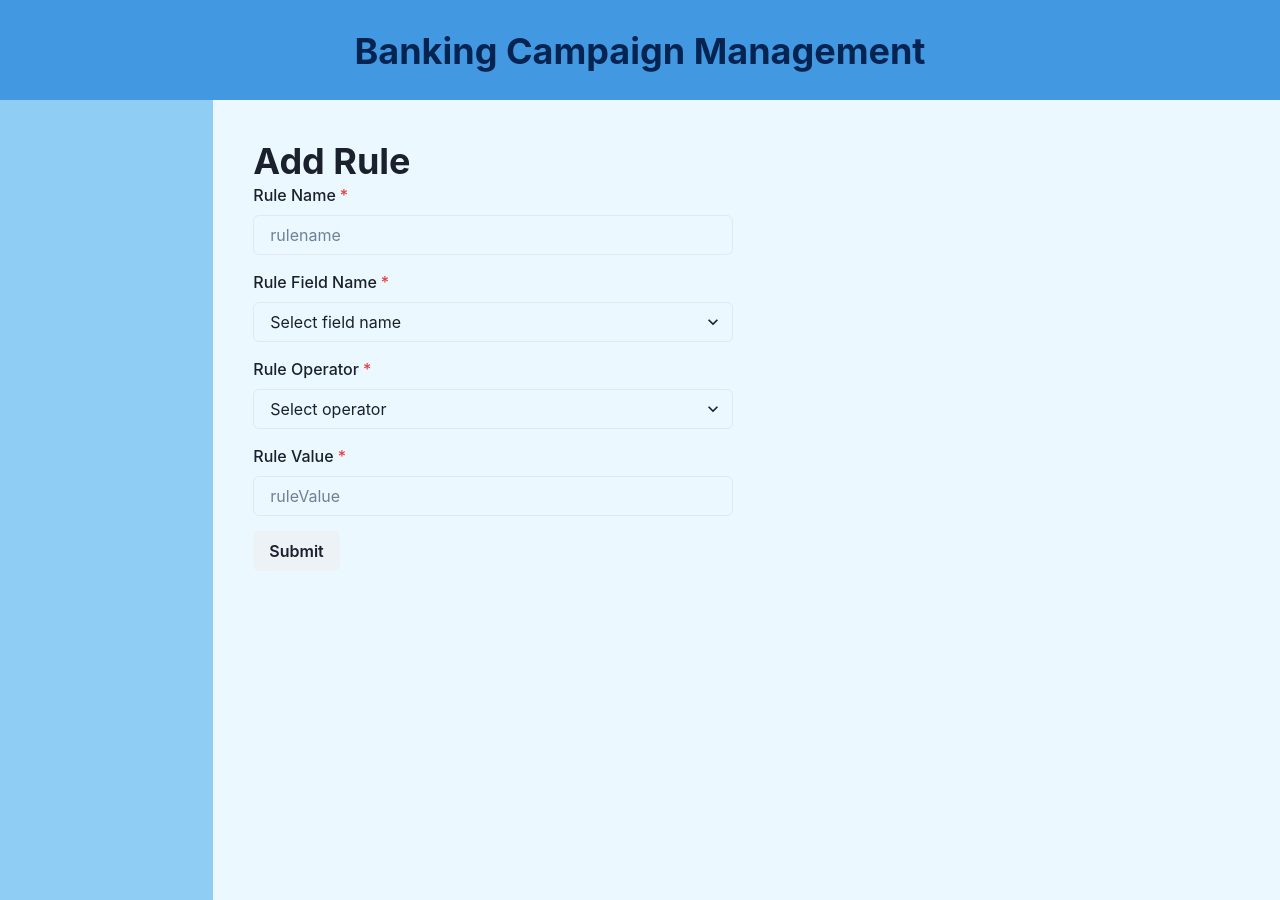
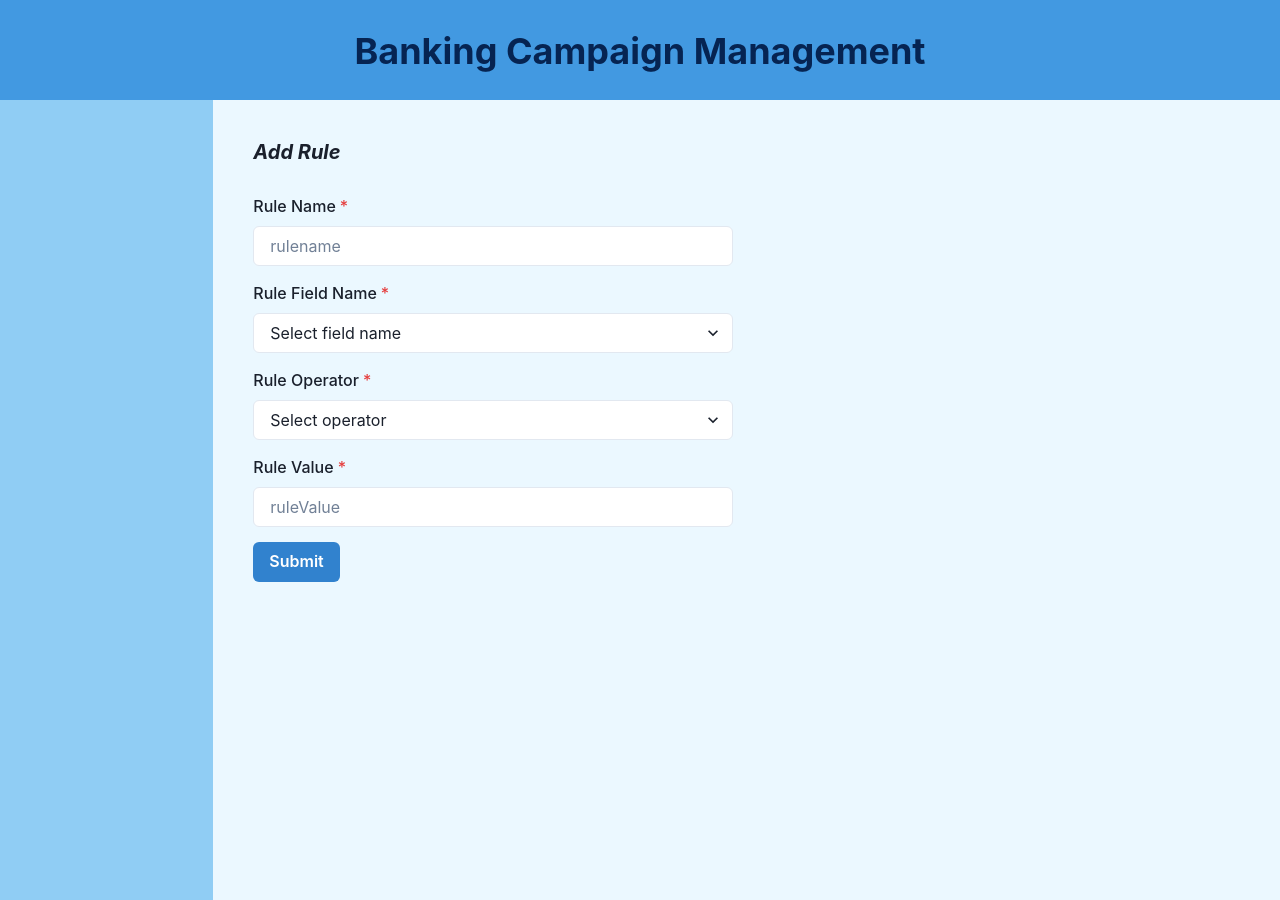
Before and after one commit to shwetakadam5/banking-campaign-management, a React (Vite) app in the folder bcm-client/: page /createrule in a window 1280 px wide. Built offline with nearby package versions, Linux system fonts and the light colour scheme.

Commit message:
UI changes

```diff
--- a/bcm-client/src/pages/AddProduct.jsx
+++ b/bcm-client/src/pages/AddProduct.jsx
@@ -139,14 +139,23 @@ const AddProduct = () => {
         </GridItem>
         <GridItem as="main" colSpan={{ base: 6, md: 3, lg: 4, xl: 5 }} p="40px">
           <Box maxW="480px">
-            <Heading as="h6"> Add Product </Heading>
-            {error && <Text color={"red.500"}>{"Something went wrong"}</Text>}
+            <Heading as="h6" mb="30px" fontSize={"20px"} fontStyle={"italic"}>
+              Add Product
+            </Heading>
+            {error && (
+              <Text color={"red.500"}>
+                {
+                  "Something went wrong.\nProduct should have atleast 1 Rule and maximum 4 Rules"
+                }
+              </Text>
+            )}
 
             <form onSubmit={handleAddProductFormSubmit}>
               <ToastContainer />
               <FormControl isRequired mb="15px">
                 <FormLabel htmlFor="productName">Product Name</FormLabel>
                 <Input
+                  bg="white"
                   placeholder="productName"
                   name="productName"
                   type="input"
@@ -171,6 +180,7 @@ const AddProduct = () => {
                 /> */}
 
                 <Select
+                  bg="white"
                   placeholder="Select product type"
                   onChange={handleAddProductFormChange}
                   name="productType"
@@ -198,6 +208,7 @@ const AddProduct = () => {
                   Product Description
                 </FormLabel>
                 <Input
+                  bg="white"
                   placeholder="productDescription"
                   name="productDescription"
                   type="input"
@@ -210,41 +221,6 @@ const AddProduct = () => {
                   </FormHelperText>
                 )}
               </FormControl>
-
-              {/* <FormControl isRequired mb="15px">
-                <FormLabel htmlFor="rules">Rules</FormLabel>
-                <Select
-                  variant="outline"
-                  placeholder="Select operator"
-                  onChange={handleAddProductFormChange}
-                  name="rules"
-                  multiple={true}
-                >
-                  {rules &&
-                    rules.map((rule) => (
-                      <option key={rule._id} value={rule._id}>
-                        {rule.ruleName}
-                      </option>
-                    ))}
-                </Select>
-              </FormControl> */}
-              {/* <FormControl isRequired mb="15px">
-                <FormLabel htmlFor="ruleName">Rule Value</FormLabel>
-                <select
-                  id="my-select-1"
-                  name="rulesTry"
-                  multiple={true}
-                  value={rules}
-                  onChange={handleAddProductFormChange}
-                >
-                  {rules &&
-                    rules.map((rule) => (
-                      {value :{rule._id}
-                        label : {rule.ruleName}
-}
-                    ))}
-                </select>
-              </FormControl> */}
 
               <FormControl mb="15px">
                 <FormLabel htmlFor="ruleName">Rule Value</FormLabel>
@@ -263,7 +239,9 @@ const AddProduct = () => {
                 ></MultiSelect>
               </FormControl>
               <FormControl mb="15px">
-                <Button type="submit">Submit</Button>
+                <Button colorScheme={"blue"} type="submit">
+                  Submit
+                </Button>
               </FormControl>
             </form>
           </Box>
--- a/bcm-client/src/pages/AddRule.jsx
+++ b/bcm-client/src/pages/AddRule.jsx
@@ -109,7 +109,9 @@ const AddRule = () => {
         </GridItem>
         <GridItem as="main" colSpan={{ base: 6, md: 3, lg: 4, xl: 5 }} p="40px">
           <Box maxW="480px">
-            <Heading as="h6"> Add Rule </Heading>
+            <Heading as="h6" mb="30px" fontSize={"20px"} fontStyle={"italic"}>
+              Add Rule
+            </Heading>
             {error && <Text color={"red.500"}>{"Something went wrong"}</Text>}
 
             <form onSubmit={handleAddRuleFormSubmit}>
@@ -117,6 +119,7 @@ const AddRule = () => {
               <FormControl isRequired mb="15px">
                 <FormLabel htmlFor="ruleName">Rule Name</FormLabel>
                 <Input
+                  bg="white"
                   placeholder="rulename"
                   name="ruleName"
                   type="input"
@@ -134,6 +137,7 @@ const AddRule = () => {
                 <FormLabel htmlFor="ruleName">Rule Field Name</FormLabel>
 
                 <Select
+                  bg="white"
                   placeholder="Select field name"
                   onChange={handleAddRuleFormChange}
                   name="ruleOperandField"
@@ -174,6 +178,7 @@ const AddRule = () => {
               <FormControl isRequired mb="15px">
                 <FormLabel htmlFor="ruleName">Rule Operator</FormLabel>
                 <Select
+                  bg="white"
                   placeholder="Select operator"
                   onChange={handleAddRuleFormChange}
                   name="ruleOperator"
@@ -192,6 +197,7 @@ const AddRule = () => {
               <FormControl isRequired mb="15px">
                 <FormLabel htmlFor="ruleName">Rule Value</FormLabel>
                 <Input
+                  bg="white"
                   placeholder="ruleValue"
                   name="ruleValue"
                   type="input"
@@ -205,7 +211,9 @@ const AddRule = () => {
                 )}
               </FormControl>
               <FormControl mb="15px">
-                <Button type="submit">Submit</Button>
+                <Button colorScheme={"blue"} type="submit">
+                  Submit
+                </Button>
               </FormControl>
             </form>
           </Box>
```
